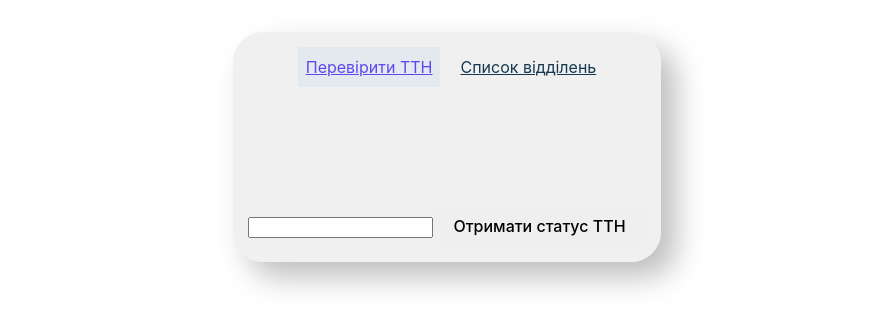
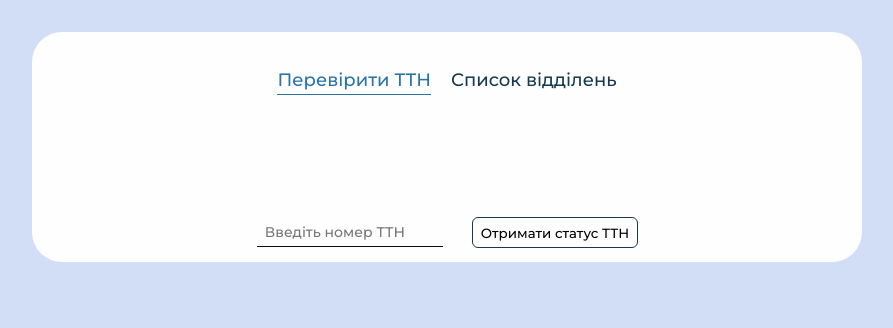
Before and after one commit to maryna-mazur/delivery-status, a React (Vite) app: page / in a window 1280 px wide. Shown: the top 328 px of the page, without its empty margins (193-1086 px from the left). Built offline with nearby package versions, Linux system fonts and the light colour scheme.

Commit message:
added styles

```diff
--- a/index.html
+++ b/index.html
@@ -3,6 +3,14 @@
   <head>
     <meta charset="UTF-8" />
     <meta name="viewport" content="width=device-width, initial-scale=1.0" />
+    <link rel="preconnect" href="https://fonts.googleapis.com" />
+    <link rel="preconnect" href="https://fonts.gstatic.com" crossorigin />
+    <link rel="preconnect" href="https://fonts.googleapis.com" />
+    <link rel="preconnect" href="https://fonts.gstatic.com" crossorigin />
+    <link
+      href="https://fonts.googleapis.com/css2?family=Montserrat:wght@300;500;800&display=swap"
+      rel="stylesheet"
+    />
     <title>Відстеження посилки</title>
   </head>
   <body>
--- a/src/App.css
+++ b/src/App.css
@@ -1,9 +1,5 @@
 #root {
   margin: 0 auto;
-  height: 100vh;
-  display: flex;
-  flex-direction: column;
-  justify-content: space-between;
   padding: 2rem;
   text-align: center;
 }
@@ -14,29 +10,42 @@
   justify-content: space-between;
   margin: 0 auto;
   padding: 15px;
-  min-width: 260px;
   max-width: 800px;
   min-height: 200px;
   max-height: 600px;
+  font-size: 18px;
   border-radius: 30px;
-  background: #e0e0e07c;
-  box-shadow: 15px 15px 30px #bebebe, -15px -15px 30px #ffffff;
+  background: rgb(255, 254, 254);
 }
 
 .navbar__menu {
+  margin-top: 20px;
   display: flex;
   justify-content: center;
   gap: 20px;
+  align-items: stretch;
 }
 
 .navbar__item {
   display: flex;
-  flex-direction: column;
-  justify-content: center;
   color: #163951;
+  border-bottom: 1px solid transparent;
+
 }
 .navbar__item--status--is-active {
-  padding: 8px;
-  background-color: #b5d4e83b;
-  color: #5c48ee;
+  text-decoration: line;
+  color: #2874a6;
+  border-bottom: 1px solid #2874a6;
 }
+
+@media (max-width: 767px) {
+  .navbar__item {
+    padding: 8px;
+    font-size: 12px;
+    border: none;
+  }
+
+  .navbar__item--status--is-active {
+    background-color: rgba(165, 165, 161, 0.104);
+  }
+}
--- a/src/components/CheckDeliveryStatus/CheckDeliveryStatus.css
+++ b/src/components/CheckDeliveryStatus/CheckDeliveryStatus.css
@@ -0,0 +1,76 @@
+.form {
+   display: flex;
+   justify-content: center;
+   gap: 30px;
+}
+
+.form__input {
+   font-family: 'Montserrat', sans-serif;
+   padding: 5px 8px;
+   font-size: 14px;
+   color: #163951;
+   background: transparent;
+   border: 0;
+   border-bottom: 1px solid #110813;
+   outline: none;
+}
+
+.form__input:focus {
+   border-bottom-color: #2874a6;
+}
+
+.form__button {
+   font-family: 'Montserrat', sans-serif;
+   padding: 5px 8px;
+   border: none;
+   border-radius: 5px;
+   transition: all 1000ms;
+   position: relative;
+   overflow: hidden;
+   background-color: transparent;
+   outline: 1px solid #163951;
+}
+
+.form__button:hover {
+   color: #ffffff;
+   transform: scale(1.07);
+   box-shadow: 4px 5px 17px -4px #D2DDF6;
+   cursor: pointer;
+}
+
+.form__button::before {
+   content: "";
+   position: absolute;
+   left: -50px;
+   top: 0;
+   width: 0;
+   height: 100%;
+   background-color: #2874a6;
+   transform: skewX(45deg);
+   z-index: -1;
+   transition: width 1000ms;
+ }
+
+ .form__button:hover::before {
+   width: 250%;
+ }
+
+ @media (max-width: 767px) {
+   .form {
+      flex-direction: column;
+   }
+
+   .form__input {
+      font-size: 12px;
+   }
+
+   .form__button {
+      font-size: 12px;
+      width: 180px;
+      align-self: center;
+   }
+
+   .form__button:hover {
+      transform: scale(1.05);
+   }
+ }
--- a/src/components/CheckDeliveryStatus/CheckDeliveryStatus.tsx
+++ b/src/components/CheckDeliveryStatus/CheckDeliveryStatus.tsx
@@ -1,12 +1,13 @@
 import { FC } from "react";
+import "./CheckDeliveryStatus.css";
 
 export const CheckDeliveryStatus: FC = () => {
-  console.log('CheckDeliveryStatus render');
+  console.log("CheckDeliveryStatus render");
 
   return (
-    <form>
-      <input type="number" />
-      <button>Отримати статус ТТН</button>
+    <form className="form">
+      <input type="number" className="form__input" placeholder="Введіть номер ТТН" />
+      <button className="form__button">Отримати статус ТТН</button>
     </form>
   );
-}
+};
--- a/src/index.css
+++ b/src/index.css
@@ -1,10 +1,7 @@
 :root {
-  font-family: Inter, system-ui, Avenir, Helvetica, Arial, sans-serif;
+  font-family: 'Montserrat', sans-serif;
   line-height: 1.5;
   font-weight: 400;
-
-  color: rgba(255, 255, 255, 0.87);
-
   font-synthesis: none;
   text-rendering: optimizeLegibility;
 }
@@ -12,6 +9,7 @@
 
 body {
   margin: 0;
+  background-color: #D2DDF6;
 }
 
 h1 {
@@ -19,20 +17,6 @@ h1 {
   line-height: 1.1;
 }
 
-button {
-  border-radius: 8px;
-  border: 1px solid transparent;
-  padding: 0.6em 1.2em;
-  font-size: 1em;
-  font-weight: 500;
-  font-family: inherit;
-  cursor: pointer;
-  transition: border-color 0.25s;
+a {
+  text-decoration: none;
 }
-button:hover {
-  border-color: #646cff;
-}
-button:focus,
-button:focus-visible {
-  outline: 4px auto -webkit-focus-ring-color;
-}
```
